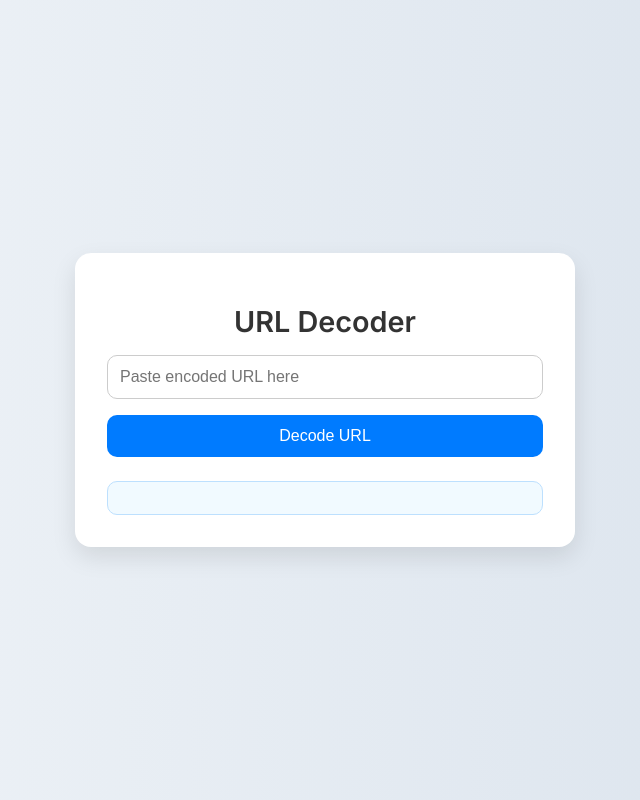
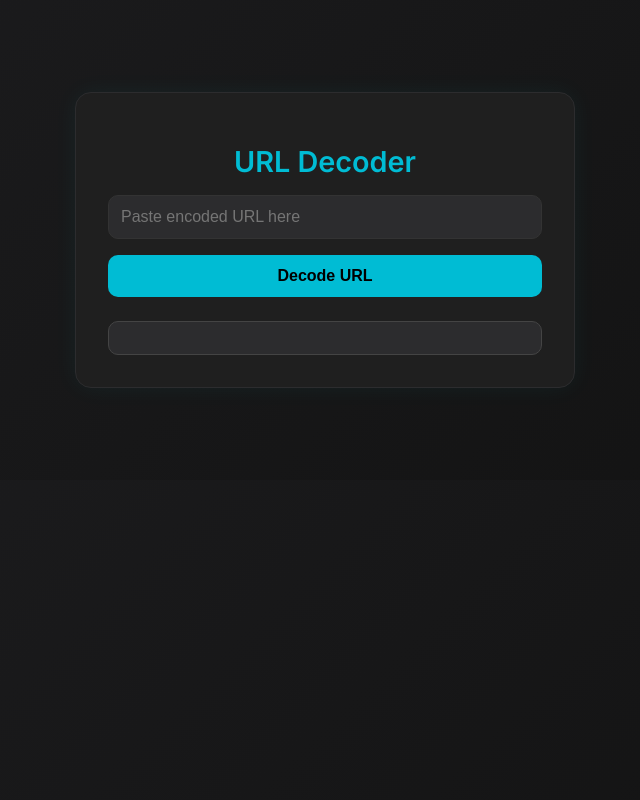
Before and after one commit to bangla-ctrl/urldecode3, a plain HTML site: page index.html in a window 1280 px wide. Shown: the whole page, without its empty margins (315-955 px from the left). Drawn offline with Linux system fonts and the light colour scheme.

Commit message:
Update index.html

```diff
--- a/index.html
+++ b/index.html
@@ -2,7 +2,7 @@
 <html lang="en">
 <head>
   <meta charset="UTF-8">
-  <title>URL Decoder</title>
+  <title>URL Decoder - Dark Theme</title>
   <meta name="viewport" content="width=device-width, initial-scale=1">
   <link href="https://fonts.googleapis.com/css2?family=Inter:wght@400;600&display=swap" rel="stylesheet">
   <style>
@@ -13,72 +13,77 @@
     body {
       margin: 0;
       font-family: 'Inter', sans-serif;
-      background: linear-gradient(to right, #f0f4f8, #d9e2ec);
+      background: linear-gradient(135deg, #1c1c1e, #121212);
       display: flex;
       justify-content: center;
       align-items: center;
-      min-height: 100vh;
+      min-height: 60vh;
       padding: 1rem;
+      color: #e0e0e0;
     }
 
     .container {
-      background: #fff;
+      background: #1f1f1f;
       padding: 2rem;
       border-radius: 16px;
       max-width: 500px;
       width: 100%;
-      box-shadow: 0 10px 25px rgba(0, 0, 0, 0.1);
+      box-shadow: 0 0 25px rgba(0, 255, 255, 0.05);
+      border: 1px solid #2c2c2e;
     }
 
     h1 {
       font-size: 1.8rem;
       margin-bottom: 1rem;
-      color: #333;
+      color: #00bcd4;
       text-align: center;
     }
 
     input {
       padding: 0.75rem;
       font-size: 1rem;
-      border: 1px solid #ccc;
+      border: 1px solid #333;
       border-radius: 10px;
       width: 100%;
       margin-bottom: 1rem;
-      transition: border 0.2s;
+      background-color: #2c2c2e;
+      color: #fff;
     }
 
     input:focus {
-      border-color: #007bff;
+      border-color: #00bcd4;
       outline: none;
     }
 
     button {
       padding: 0.75rem;
       font-size: 1rem;
-      background-color: #007bff;
-      color: white;
+      background-color: #00bcd4;
+      color: #000;
       border: none;
       border-radius: 10px;
       width: 100%;
       cursor: pointer;
       transition: background 0.3s;
+      font-weight: bold;
     }
 
     button:hover {
-      background-color: #0056b3;
+      background-color: #00acc1;
     }
 
     #output {
       margin-top: 1.5rem;
       padding: 1rem;
-      background-color: #f1faff;
-      border: 1px solid #bde0fe;
+      background-color: #2c2c2e;
+      border: 1px solid #444;
       border-radius: 10px;
       word-break: break-word;
+      color: #cfd8dc;
     }
 
     a {
-      color: #007bff;
+      color: #4dd0e1;
       text-decoration: none;
     }
 
@@ -112,7 +117,7 @@
           <a href="${decoded}" target="_blank">${decoded}</a>
         `;
       } catch (error) {
-        output.innerHTML = `<span style="color:red;">Invalid encoded URL!</span>`;
+        output.innerHTML = `<span style="color:#ff6b6b;">Invalid encoded URL!</span>`;
       }
     }
   </script>
```
